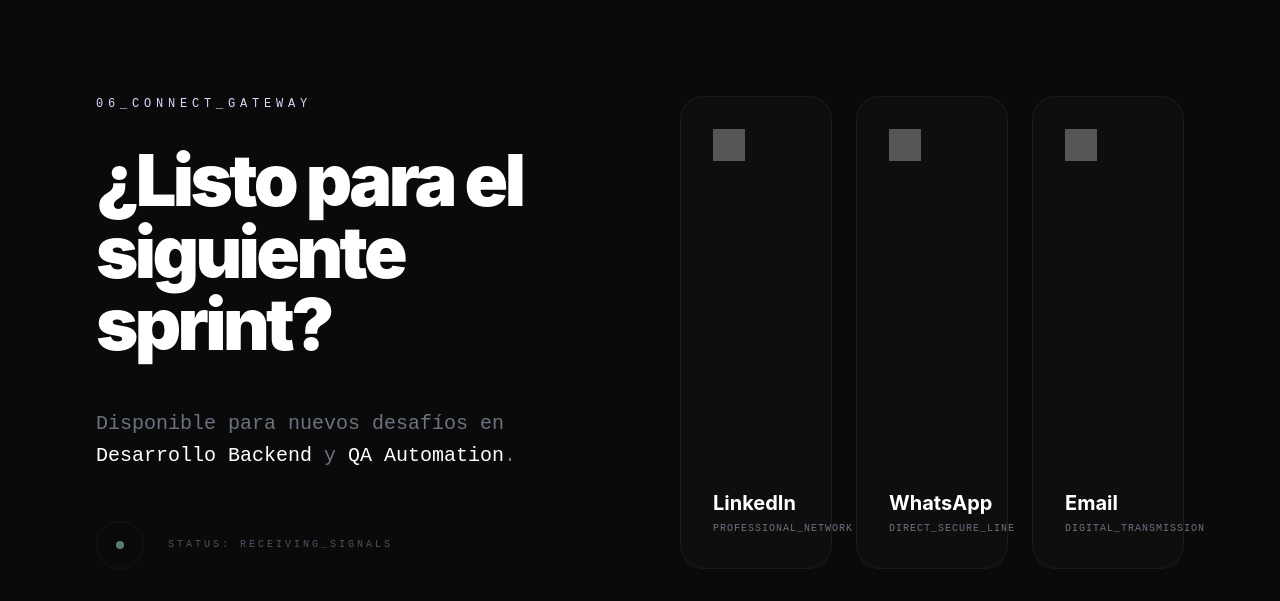
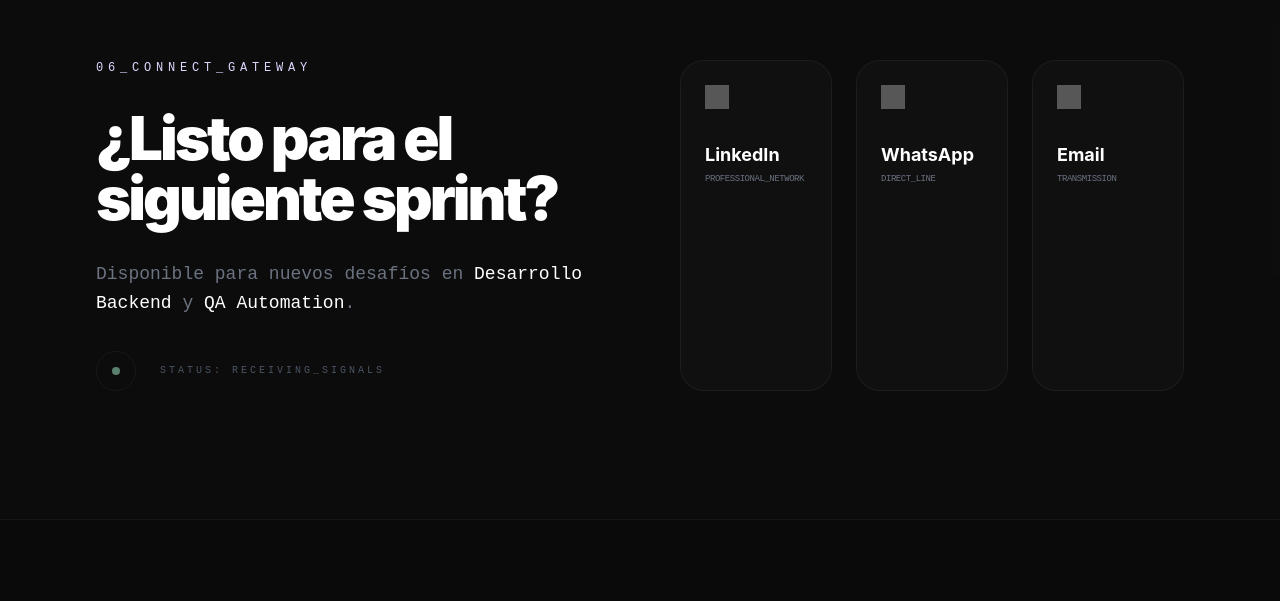
Before and after one commit to hramses1/portfolio, a Vue app: page /#/ in a window 1280 px wide. Shown: the part 5313-5914 px from the top of the page. Built offline with nearby package versions, Linux system fonts and the light colour scheme; grey boxes are pictures that could not be loaded.

Commit message:
style: optimize contact section layout and restore education/certifications sections

```diff
--- a/src/views/SystemHome.vue
+++ b/src/views/SystemHome.vue
@@ -227,48 +227,48 @@
     </section>
 
     <!-- SECTION 06: CONTACT -->
-    <section id="contact" class="min-h-screen py-32 px-6 md:px-12 lg:px-24 flex items-center">
+    <section id="contact" class="py-20 md:py-32 px-6 md:px-12 lg:px-24 flex items-center bg-white/[0.01]">
       <div class="max-w-7xl mx-auto w-full">
-        <div class="grid grid-cols-1 lg:grid-cols-2 gap-20">
+        <div class="grid grid-cols-1 lg:grid-cols-2 gap-12 lg:gap-20">
           <div>
-            <h3 class="text-xs font-mono text-system-infra tracking-[0.4em] uppercase mb-8">06_CONNECT_GATEWAY</h3>
-            <h2 class="text-5xl md:text-7xl font-black text-white tracking-tighter leading-none mb-12">¿Listo para el siguiente sprint?</h2>
-            <p class="text-xl font-mono text-gray-500 leading-relaxed mb-12">
+            <h3 class="text-xs font-mono text-system-infra tracking-[0.4em] uppercase mb-6 md:mb-8">06_CONNECT_GATEWAY</h3>
+            <h2 class="text-4xl md:text-6xl font-black text-white tracking-tighter leading-none mb-8">¿Listo para el siguiente sprint?</h2>
+            <p class="text-lg font-mono text-gray-500 leading-relaxed mb-8">
               Disponible para nuevos desafíos en <span class="text-white">Desarrollo Backend</span> y <span class="text-white">QA Automation</span>.
             </p>
             <div class="flex items-center gap-6">
-              <div class="w-12 h-12 rounded-full border border-white/10 flex items-center justify-center animate-pulse">
+              <div class="w-10 h-10 rounded-full border border-white/10 flex items-center justify-center animate-pulse">
                 <span class="w-2 h-2 rounded-full bg-system-success"></span>
               </div>
-              <span class="text-[10px] font-mono text-gray-600 tracking-[0.3em] uppercase">Status: Receiving_Signals</span>
+              <span class="text-[10px] font-mono text-gray-600 tracking-[0.3em] uppercase whitespace-nowrap">Status: Receiving_Signals</span>
             </div>
           </div>
 
-          <div class="grid grid-cols-1 sm:grid-cols-3 gap-6">
+          <div class="grid grid-cols-1 sm:grid-cols-3 gap-4 md:gap-6">
             <!-- LinkedIn -->
-            <a :href="profile.identity.linkedin" target="_blank" class="p-6 md:p-8 border border-white/5 bg-white/[0.02] rounded-3xl hover:border-system-info/50 transition-all group flex flex-col gap-6 text-left min-h-[200px]">
-              <img src="https://cdn.simpleicons.org/linkedin/white" class="w-8 h-8 opacity-50 group-hover:opacity-100 transition-all" alt="LinkedIn" />
-              <div class="mt-auto">
-                <h4 class="text-xl font-bold text-white mb-1">LinkedIn</h4>
-                <p class="text-[10px] font-mono text-gray-500 uppercase tracking-widest group-hover:text-system-info transition-colors">Professional_Network</p>
+            <a :href="profile.identity.linkedin" target="_blank" class="p-6 border border-white/5 bg-white/[0.02] rounded-3xl hover:border-system-info/50 transition-all group flex flex-col gap-4 text-left">
+              <img src="https://cdn.simpleicons.org/linkedin/white" class="w-6 h-6 opacity-50 group-hover:opacity-100 transition-all" alt="LinkedIn" />
+              <div class="mt-4">
+                <h4 class="text-lg font-bold text-white mb-1">LinkedIn</h4>
+                <p class="text-[9px] font-mono text-gray-500 uppercase tracking-tighter group-hover:text-system-info transition-colors">Professional_Network</p>
               </div>
             </a>
 
             <!-- WhatsApp -->
-            <a :href="`https://wa.me/${profile.identity.phone.replace(/[^0-9]/g, '')}`" target="_blank" class="p-6 md:p-8 border border-white/5 bg-white/[0.02] rounded-3xl hover:border-system-success/50 transition-all group flex flex-col gap-6 text-left min-h-[200px]">
-              <img src="https://cdn.simpleicons.org/whatsapp/white" class="w-8 h-8 opacity-50 group-hover:opacity-100 transition-all" alt="WhatsApp" />
-              <div class="mt-auto">
-                <h4 class="text-xl font-bold text-white mb-1">WhatsApp</h4>
-                <p class="text-[10px] font-mono text-gray-500 uppercase tracking-widest group-hover:text-system-success transition-colors">Direct_Secure_Line</p>
+            <a :href="`https://wa.me/${profile.identity.phone.replace(/[^0-9]/g, '')}`" target="_blank" class="p-6 border border-white/5 bg-white/[0.02] rounded-3xl hover:border-system-success/50 transition-all group flex flex-col gap-4 text-left">
+              <img src="https://cdn.simpleicons.org/whatsapp/white" class="w-6 h-6 opacity-50 group-hover:opacity-100 transition-all" alt="WhatsApp" />
+              <div class="mt-4">
+                <h4 class="text-lg font-bold text-white mb-1">WhatsApp</h4>
+                <p class="text-[9px] font-mono text-gray-500 uppercase tracking-tighter group-hover:text-system-success transition-colors">Direct_Line</p>
               </div>
             </a>
 
             <!-- Email -->
-            <a :href="`mailto:${profile.identity.email}`" class="p-6 md:p-8 border border-white/5 bg-white/[0.02] rounded-3xl hover:border-system-infra/50 transition-all group flex flex-col gap-6 text-left min-h-[200px]">
-              <img src="https://cdn.simpleicons.org/gmail/white" class="w-8 h-8 opacity-50 group-hover:opacity-100 transition-all" alt="Email" />
-              <div class="mt-auto">
-                <h4 class="text-xl font-bold text-white mb-1">Email</h4>
-                <p class="text-[10px] font-mono text-gray-500 uppercase tracking-widest group-hover:text-system-infra transition-colors">Digital_Transmission</p>
+            <a :href="`mailto:${profile.identity.email}`" class="p-6 border border-white/5 bg-white/[0.02] rounded-3xl hover:border-system-infra/50 transition-all group flex flex-col gap-4 text-left">
+              <img src="https://cdn.simpleicons.org/gmail/white" class="w-6 h-6 opacity-50 group-hover:opacity-100 transition-all" alt="Email" />
+              <div class="mt-4">
+                <h4 class="text-lg font-bold text-white mb-1">Email</h4>
+                <p class="text-[9px] font-mono text-gray-500 uppercase tracking-tighter group-hover:text-system-infra transition-colors">Transmission</p>
               </div>
             </a>
           </div>
```
